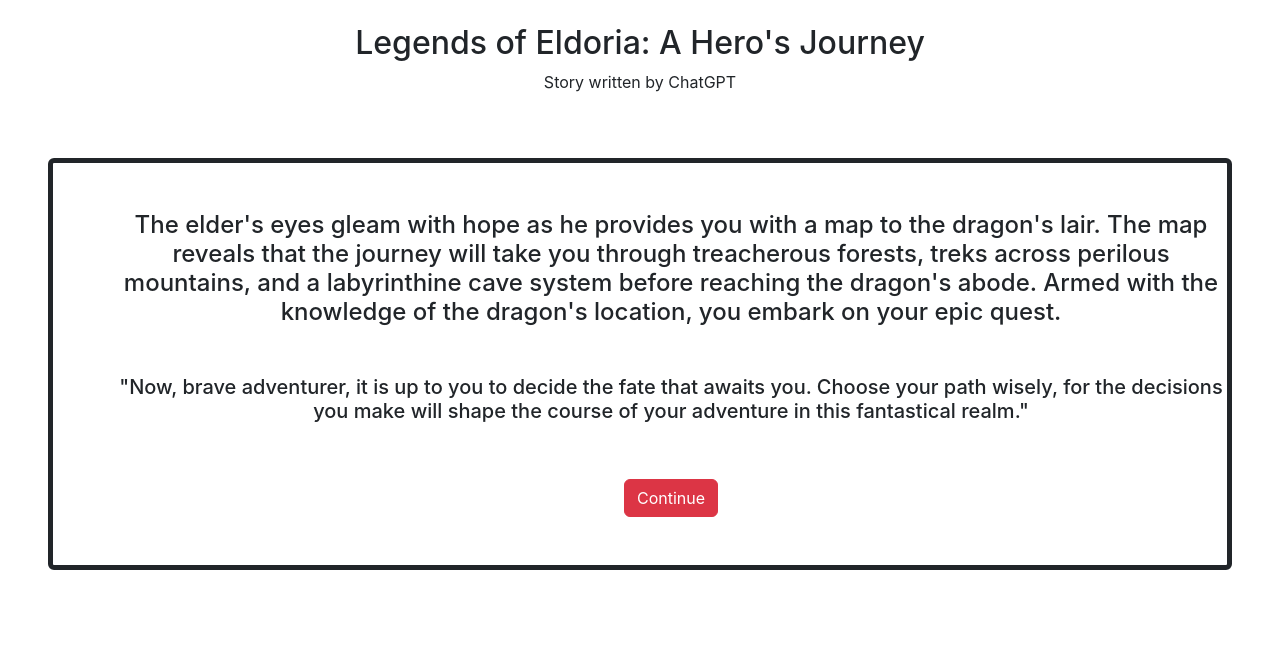
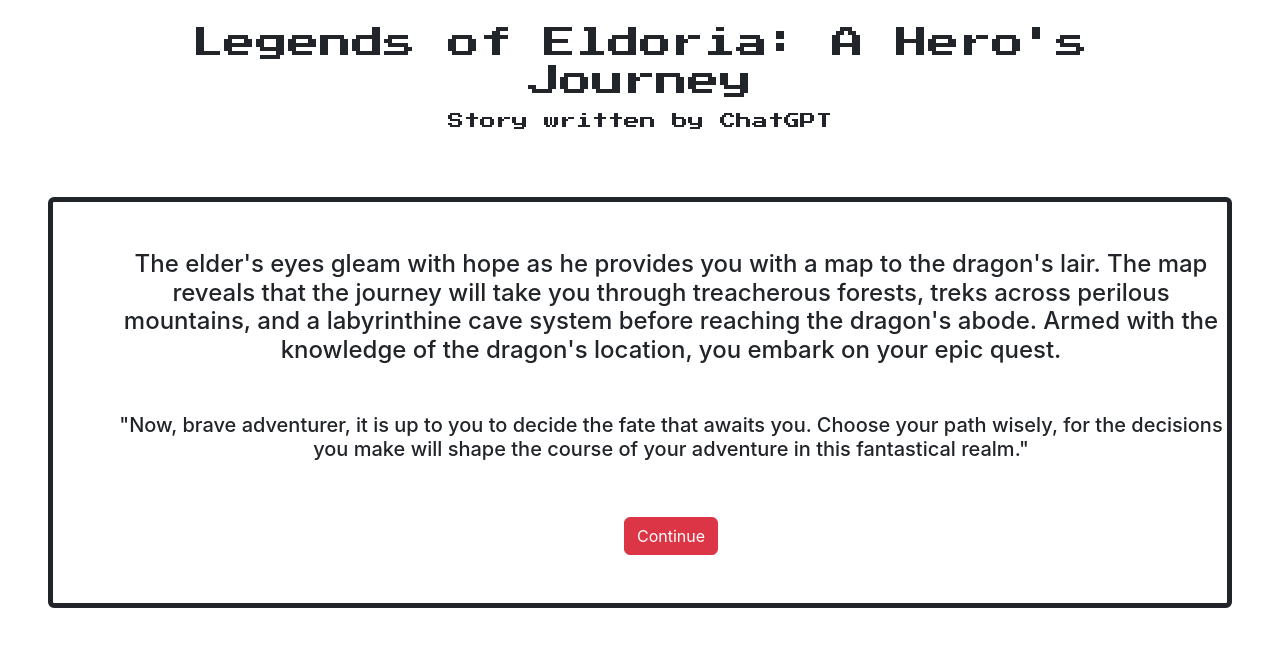
Before and after one commit to codingWithAaron/Legends-of-Eldoria, a React (Create React App) app: page /accept in a window 1280 px wide. Shown: the top 646 px of the page. Built offline with nearby package versions, Linux system fonts and the light colour scheme.

Commit message:
Created CSS for main title and imported font from Google

```diff
--- a/public/index.html
+++ b/public/index.html
@@ -9,6 +9,9 @@
       name="description"
       content="Web site created using create-react-app"
     />
+    <link rel="preconnect" href="https://fonts.googleapis.com">
+    <link rel="preconnect" href="https://fonts.gstatic.com" crossorigin>
+    <link href="https://fonts.googleapis.com/css2?family=Press+Start+2P&display=swap" rel="stylesheet">
     <link href="https://cdn.jsdelivr.net/npm/bootstrap@5.3.0/dist/css/bootstrap.min.css" rel="stylesheet" integrity="sha384-9ndCyUaIbzAi2FUVXJi0CjmCapSmO7SnpJef0486qhLnuZ2cdeRhO02iuK6FUUVM" crossorigin="anonymous">
     <link rel="apple-touch-icon" href="%PUBLIC_URL%/logo192.png" />
     <!--
--- /dev/null
+++ b/src/home/Home.css
@@ -0,0 +1,3 @@
+#home{
+    font-family: 'Press Start 2P', cursive;
+}
--- a/src/home/Home.js
+++ b/src/home/Home.js
@@ -1,9 +1,10 @@
 import React from "react";
+import "./Home.css"
 
 function Home(){
     return (
         <>
-            <div className="container d-flex flex-column text-center mt-4">
+            <div className="container d-flex flex-column text-center mt-4" id="home">
                 <h2>Legends of Eldoria: A Hero's Journey</h2>
                 <p>Story written by ChatGPT</p>
             </div>
```
